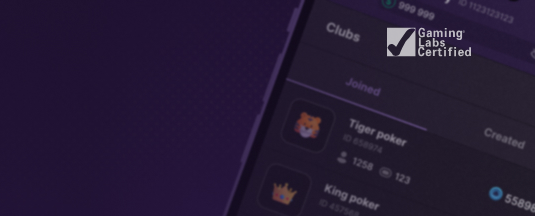
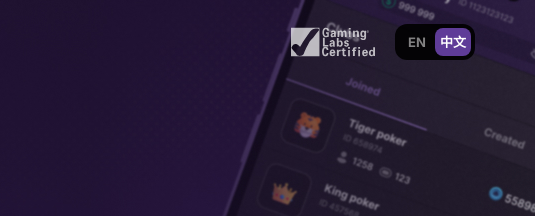
Before and after one commit to qws-org/cn-land, a plain HTML site: page index.html in a window 1280 px wide. Shown: the top 216 px of the page, 745-1280 px from the left. Drawn offline with nearby package versions, Linux system fonts and the light colour scheme.

Commit message:
add language-switcher

```diff
--- a/index.html
+++ b/index.html
@@ -22,10 +22,10 @@
         <div class="container">
             <div class="topbar-utils">
                 <img class="gaming-cert" src="/images/gaming-certified.svg" alt="Gaming Labs Certified">
-           <!--     <div class="language-switcher">
+                <div class="language-switcher">
                     <a href="index-en.html" class="lang en">EN</a>
                     <span class="lang zh active">中文</span>
-                </div>-->
+                </div>
             </div>
 
             <div class="logo">
```
